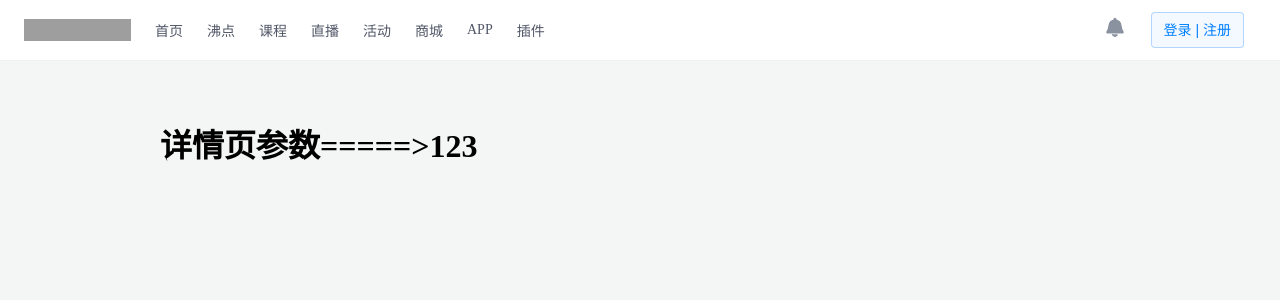
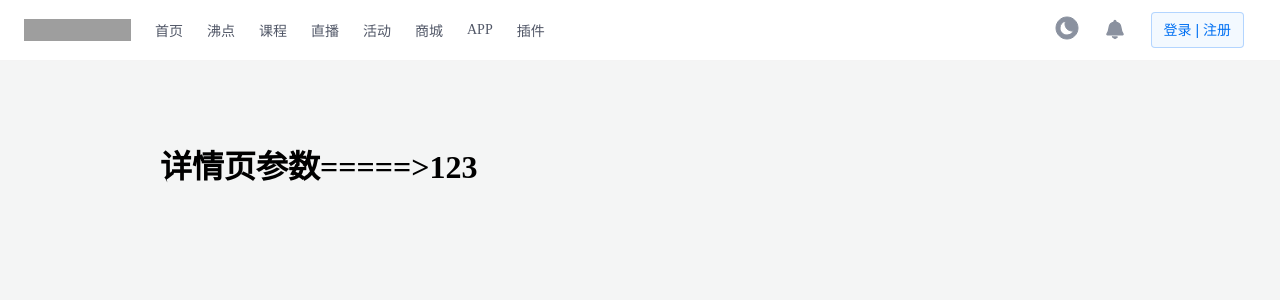
Before and after one commit to jackbrens/nuxt3-project, a Nuxt app: page /post/123 in a window 1280 px wide. Shown: the top 300 px of the page. Built offline with nearby package versions, Linux system fonts and the light colour scheme; grey boxes are pictures that could not be loaded.

Commit message:
feat: 🚀 新增亮色和暗色主题切换的功能

```diff
--- a/app.vue
+++ b/app.vue
@@ -1,7 +1,23 @@
 <template>
-	<NuxtLayout>
-		<NuxtPage />
-	</NuxtLayout>
+	<div id="themeConfig" :class="themeConfig">
+		<NuxtLayout>
+			<NuxtPage />
+		</NuxtLayout>
+	</div>
 </template>
 
-<script lang="ts" setup></script>
+<script lang="ts" setup>
+import Cookies from 'js-cookie'
+const themeConfig = useCookie<string>('theme-mode')
+
+onMounted(() => {
+	themeConfig.value = Cookies.get('theme-mode') || 'light'
+})
+</script>
+
+<style lang="scss" scoped>
+#themeConfig {
+	min-height: 100vh;
+	background-color: var(--layout-background-color);
+}
+</style>
--- a/assets/styles/global.scss
+++ b/assets/styles/global.scss
@@ -2,6 +2,34 @@ $theme-color: pink;
 $juejin-navigation: #fff;
 $juejin-font-2: #515767;
 $juejin-brand-1-normal: #1e80ff;
+
+#themeConfig.light {
+	--layout-background-color: #f4f5f5; // 布局背景颜色
+	--primary-color: #000; // 主要的字体颜色
+	--secondary-color: #86909c; // 次一级字体颜色，例如：文章描述
+	--primary-background-color: #ffffff; // 主要的背景色
+	--navbar-background-color: #ffffff; // navbar组件的背景色
+	--juejin-color-nav-title: #515767; // navbar组件字体颜色
+	--link-color: #0070f3; // 链接 hover 上去的颜色
+	--article-title-color: #000; // 文章标题字体颜色
+	--article-desc-color: #86909c; // 文章描述字体颜色
+	--article-hover-bg: #fafafa; // 文章hover背景颜色
+	--border-line-color: #9797971a; // 边框颜色
+}
+
+#themeConfig.dark {
+	--layout-background-color: #000;
+	--primary-color: #ffffff;
+	--secondary-color: #f9f9f999;
+	--primary-background-color: #0e0e0e;
+	--navbar-background-color: #272727;
+	--juejin-color-nav-title: #e3e3e3;
+	--link-color: #34a8eb;
+	--article-title-color: #e3e3e3;
+	--article-desc-color: #a9a9a9;
+	--article-hover-bg: #3a3a3a;
+	--border-line-color: #9797971a;
+}
 
 @mixin text-overflow($number: 1) {
 	overflow: hidden;
--- a/assets/styles/index.scss
+++ b/assets/styles/index.scss
@@ -2,7 +2,6 @@ html,
 body {
 	margin: 0;
 	padding: 0;
-	background-color: #f4f5f5;
 }
 
 ol,
--- a/components/TopHeader.vue
+++ b/components/TopHeader.vue
@@ -1,11 +1,19 @@
 <template>
-	<header class="mian-header">
+	<header class="main-header">
 		<div class="container">
 			<a href="/" class="logo">
+				<ClientOnly>
 					<img
+						v-if="useIsLight"
 						src="https://lf3-cdn-tos.bytescm.com/obj/static/xitu_juejin_web/e08da34488b114bd4c665ba2fa520a31.svg"
 						alt=""
 					/>
+					<img
+						v-else
+						src="https://lf-cdn-tos.bytescm.com/obj/static/xitu_extension/static/brand-dark.3111cff6.svg"
+						alt=""
+					/>
+				</ClientOnly>
 			</a>
 			<nav class="main-nav">
 				<ul class="nav-list">
@@ -15,10 +23,75 @@
 					<ClientOnly>
 						<ul class="right-side-nav">
 							<li class="nav-item notification">
-								<a href="javascript:;" class="notification-a">
+								<el-tooltip class="box-tooltip" effect="dark" content="切换主题颜色" placement="bottom">
+									<!-- 暗色模式 -->
 									<svg
-										width="24"
-										height="24"
+										v-if="useIsLight"
+										viewBox="0 0 24 24"
+										fill="none"
+										xmlns="http://www.w3.org/2000/svg"
+										focusable="false"
+										aria-hidden="true"
+										@click="changeThemePriamry('dark')"
+									>
+										<path
+											fill-rule="evenodd"
+											clip-rule="evenodd"
+											d="M12 23C18.0751 23 23 18.0751 23 12C23 5.92487 18.0751 1 12 1C5.92487 1 1 5.92487 1 12C1 18.0751 5.92487 23 12 23ZM17 15C17.476 15 17.9408 14.9525 18.3901 14.862C17.296 17.3011 14.8464 19 12 19C8.13401 19 5 15.866 5 12C5 8.60996 7.40983 5.78277 10.6099 5.13803C10.218 6.01173 10 6.98041 10 8C10 11.866 13.134 15 17 15Z"
+											fill="currentColor"
+										></path>
+									</svg>
+									<!-- 亮色模式 -->
+									<svg
+										v-else
+										viewBox="0 0 24 24"
+										fill="none"
+										xmlns="http://www.w3.org/2000/svg"
+										focusable="false"
+										aria-hidden="true"
+										@click="changeThemePriamry('light')"
+									>
+										<path
+											d="M10.5 1.5C10.5 0.671573 11.1716 0 12 0C12.8284 0 13.5 0.671573 13.5 1.5V2.5C13.5 3.32843 12.8284 4 12 4C11.1716 4 10.5 3.32843 10.5 2.5V1.5Z"
+											fill="currentColor"
+										></path>
+										<path
+											d="M10.5 21.5C10.5 20.6716 11.1716 20 12 20C12.8284 20 13.5 20.6716 13.5 21.5V22.5C13.5 23.3284 12.8284 24 12 24C11.1716 24 10.5 23.3284 10.5 22.5V21.5Z"
+											fill="currentColor"
+										></path>
+										<path
+											d="M24 12C24 11.1716 23.3284 10.5 22.5 10.5H21.5C20.6716 10.5 20 11.1716 20 12C20 12.8284 20.6716 13.5 21.5 13.5H22.5C23.3284 13.5 24 12.8284 24 12Z"
+											fill="currentColor"
+										></path>
+										<path
+											d="M2.5 10.5C3.32843 10.5 4 11.1716 4 12C4 12.8284 3.32843 13.5 2.5 13.5H1.5C0.671573 13.5 0 12.8284 0 12C0 11.1716 0.671573 10.5 1.5 10.5H2.5Z"
+											fill="currentColor"
+										></path>
+										<path
+											d="M20.4853 3.51472C19.8995 2.92893 18.9497 2.92893 18.364 3.51472L17.6569 4.22182C17.0711 4.80761 17.0711 5.75736 17.6569 6.34314C18.2426 6.92893 19.1924 6.92893 19.7782 6.34314L20.4853 5.63604C21.0711 5.05025 21.0711 4.1005 20.4853 3.51472Z"
+											fill="currentColor"
+										></path>
+										<path
+											d="M4.22181 17.6569C4.8076 17.0711 5.75734 17.0711 6.34313 17.6569C6.92892 18.2426 6.92892 19.1924 6.34313 19.7782L5.63602 20.4853C5.05024 21.0711 4.10049 21.0711 3.5147 20.4853C2.92892 19.8995 2.92892 18.9497 3.5147 18.364L4.22181 17.6569Z"
+											fill="currentColor"
+										></path>
+										<path
+											d="M3.5147 3.51472C2.92891 4.1005 2.92891 5.05025 3.5147 5.63604L4.22181 6.34315C4.80759 6.92893 5.75734 6.92893 6.34313 6.34315C6.92891 5.75736 6.92891 4.80761 6.34313 4.22183L5.63602 3.51472C5.05023 2.92893 4.10049 2.92893 3.5147 3.51472Z"
+											fill="currentColor"
+										></path>
+										<path
+											d="M17.6569 19.7782C17.0711 19.1924 17.0711 18.2426 17.6569 17.6569C18.2426 17.0711 19.1924 17.0711 19.7782 17.6569L20.4853 18.364C21.0711 18.9497 21.0711 19.8995 20.4853 20.4853C19.8995 21.0711 18.9497 21.0711 18.364 20.4853L17.6569 19.7782Z"
+											fill="currentColor"
+										></path>
+										<path
+											d="M12 19C15.866 19 19 15.866 19 12C19 8.13401 15.866 5 12 5C8.13401 5 5 8.13401 5 12C5 15.866 8.13401 19 12 19Z"
+											fill="currentColor"
+										></path>
+									</svg>
+								</el-tooltip>
+							</li>
+							<li class="nav-item notification">
+								<svg
 									viewBox="0 0 24 24"
 									xmlns="http://www.w3.org/2000/svg"
 									class="notification-icon"
@@ -30,12 +103,7 @@
 										stroke-linecap="round"
 										data-v-d86115f8=""
 									></path>
-										<path
-											d="M11.9573 3.21436V4.28578"
-											stroke-width="3"
-											stroke-linecap="round"
-											data-v-d86115f8=""
-										></path>
+									<path d="M11.9573 3.21436V4.28578" stroke-width="3" stroke-linecap="round" data-v-d86115f8=""></path>
 									<path
 										d="M9.57495 18.8569C9.92795 19.8557 10.8804 20.5712 12.0001 20.5712C13.1197 20.5712 14.0722 19.8557 14.4252 18.8569H9.57495Z"
 										stroke-linecap="round"
@@ -43,7 +111,6 @@
 										data-v-d86115f8=""
 									></path>
 								</svg>
-								</a>
 							</li>
 							<li class="nav-item menu">
 								<div v-show="!useGlobalStore.getUserInfo" class="login-button-wrapper">
@@ -111,10 +178,11 @@
 </template>
 
 <script lang="ts" setup>
-import { ref, reactive } from 'vue'
+import { ref, reactive, computed } from 'vue'
 import { Close, InfoFilled } from '@element-plus/icons-vue'
 import { FormInstance, FormRules } from 'element-plus'
 import { useRouter } from 'vue-router'
+import Cookies from 'js-cookie'
 import { Login } from '@/api/interface'
 import { login, setToken } from '@/api/user'
 import { GlobalStore } from '@/store'
@@ -202,18 +270,36 @@ const logout = () => {
 	// 刷新页面
 	router.go(0)
 }
+
+/* 切换亮色暗色模式逻辑代码 */
+const useIsLight = computed(() => useGlobalStore.isLight)
+
+// 切换主题颜色
+const changeThemePriamry = (val: string) => {
+	if (process.client) {
+		if (useGlobalStore.getThemePrimary === 'light') {
+			useGlobalStore.setThemeConfig(val)
+			Cookies.set('theme-mode', val)
+			document.querySelector('#themeConfig')!.className = val
+		} else {
+			useGlobalStore.setThemeConfig(val)
+			Cookies.set('theme-mode', val)
+			document.querySelector('#themeConfig')!.className = val
+		}
+	}
+}
 </script>
 
 <style lang="scss" scoped>
-.mian-header {
+.main-header {
 	position: fixed;
 	top: 0;
 	left: 0;
 	right: 0;
 	transition: all 0.2s;
-	background: $juejin-navigation;
-	border-bottom: 1px solid #f1f1f1;
-	color: $juejin-font-2;
+	background: var(--navbar-background-color);
+	border-bottom: 1px solid var(--border-line-color);
+	color: var(--juejin-color-nav-title);
 	height: 60px;
 	z-index: 250;
 	.container {
@@ -227,10 +313,10 @@ const logout = () => {
 			margin-left: 24px;
 			display: inline-block;
 			height: 22px;
-			width: auto;
+			min-width: 107px;
 			img {
 				display: block;
-				width: 107px;
+				width: 100%;
 				height: 22px;
 			}
 		}
@@ -252,13 +338,14 @@ const logout = () => {
 						cursor: pointer;
 						position: relative;
 						&:hover {
-							color: #000;
+							color: var(--primary-color);
 						}
 					}
 				}
 				.right-side-nav {
 					display: flex;
 					.nav-item {
+						cursor: pointer;
 						display: flex;
 						align-items: center;
 						padding: 0 12px;
@@ -266,6 +353,16 @@ const logout = () => {
 					.notification {
 						fill: #8a919f;
 						stroke: #8a919f;
+						color: #8a919f;
+						&:hover {
+							fill: #515767;
+							stroke: #515767;
+							color: #515767;
+						}
+						svg {
+							width: 24px;
+							height: 24px;
+						}
 					}
 					.menu {
 						.login-button-wrapper {
@@ -275,7 +372,7 @@ const logout = () => {
 								border: 1px solid rgba(30, 128, 255, 0.3);
 								border-radius: 4px;
 								padding: 4px 12px;
-								color: #007fff;
+								color: var(--link-color);
 								line-height: 22px;
 								font-size: 14px;
 								font-weight: 400;
@@ -286,14 +383,14 @@ const logout = () => {
 							.my-header {
 								display: flex;
 								justify-content: space-between;
-								border-bottom: 1px solid rgba(228, 230, 235, 0.5);
+								border-bottom: 1px solid #e4e6eb80;
 								padding-bottom: 24px;
 								span {
 									font-size: 20px;
 								}
 								i {
 									cursor: pointer;
-									color: $juejin-font-2 !important;
+									color: var(--secondary-color) !important;
 									width: 24px;
 									height: 24px;
 									svg {
@@ -307,7 +404,7 @@ const logout = () => {
 								& > span {
 									display: inline-block;
 									font-size: 16px;
-									color: #000;
+									color: var(--primary-color);
 									margin-bottom: 24px;
 								}
 							}
--- a/layouts/default.vue
+++ b/layouts/default.vue
@@ -11,7 +11,9 @@
 
 <style lang="scss" scoped>
 .main {
-	margin: 120px auto 0;
+	margin: 0 auto;
+	padding-top: 120px;
 	max-width: 960px;
+	box-sizing: border-box;
 }
 </style>
--- a/package.json
+++ b/package.json
@@ -32,7 +32,9 @@
 	"dependencies": {
 		"@element-plus/icons-vue": "^2.0.10",
 		"@pinia/nuxt": "^0.4.6",
+		"@types/js-cookie": "^3.0.3",
 		"element-plus": "^2.2.25",
+		"js-cookie": "^3.0.1",
 		"moment": "^2.29.4",
 		"pinia": "^2.0.30",
 		"pinia-plugin-persistedstate": "^3.0.2"
--- a/store/index.ts
+++ b/store/index.ts
@@ -1,12 +1,5 @@
-/*
- * @Descripttion:
- * @version:
- * @Author: sueRimn
- * @Date: 2023-02-19 01:39:53
- * @LastEditors: sueRimn
- * @LastEditTime: 2023-02-19 02:24:33
- */
 import { defineStore } from 'pinia'
+import Cookies from 'js-cookie'
 import piniaPersistConfig from '@/utils/piniaPersist'
 
 export const GlobalStore = defineStore({
@@ -14,15 +7,28 @@ export const GlobalStore = defineStore({
 	state: () => ({
 		// 用户信息
 		userInfo: '',
+
+		// 主题颜色
+		themePrimary: Cookies.get('theme-mode') || 'light',
 	}),
 	getters: {
 		// 获取用户信息
 		getUserInfo: (state) => state.userInfo,
+
+		// 获取主题颜色
+		getThemePrimary: (state) => state.themePrimary,
+
+		// 是否是亮色主题
+		isLight: (state) => state.themePrimary === 'light',
 	},
 	actions: {
 		setUserInfo(userInfo: any) {
 			this.userInfo = userInfo
 		},
+
+		setThemeConfig(themePrimary: string) {
+			this.themePrimary = themePrimary
+		},
 	},
 	persist: piniaPersistConfig('GlobalStore'),
 })
```
Also changed, not shown: pages/index.vue (+12 -12 lines), 1 other file (tests, documents, lock files or other folders). Lines whose indentation alone changed are shown as unchanged.
